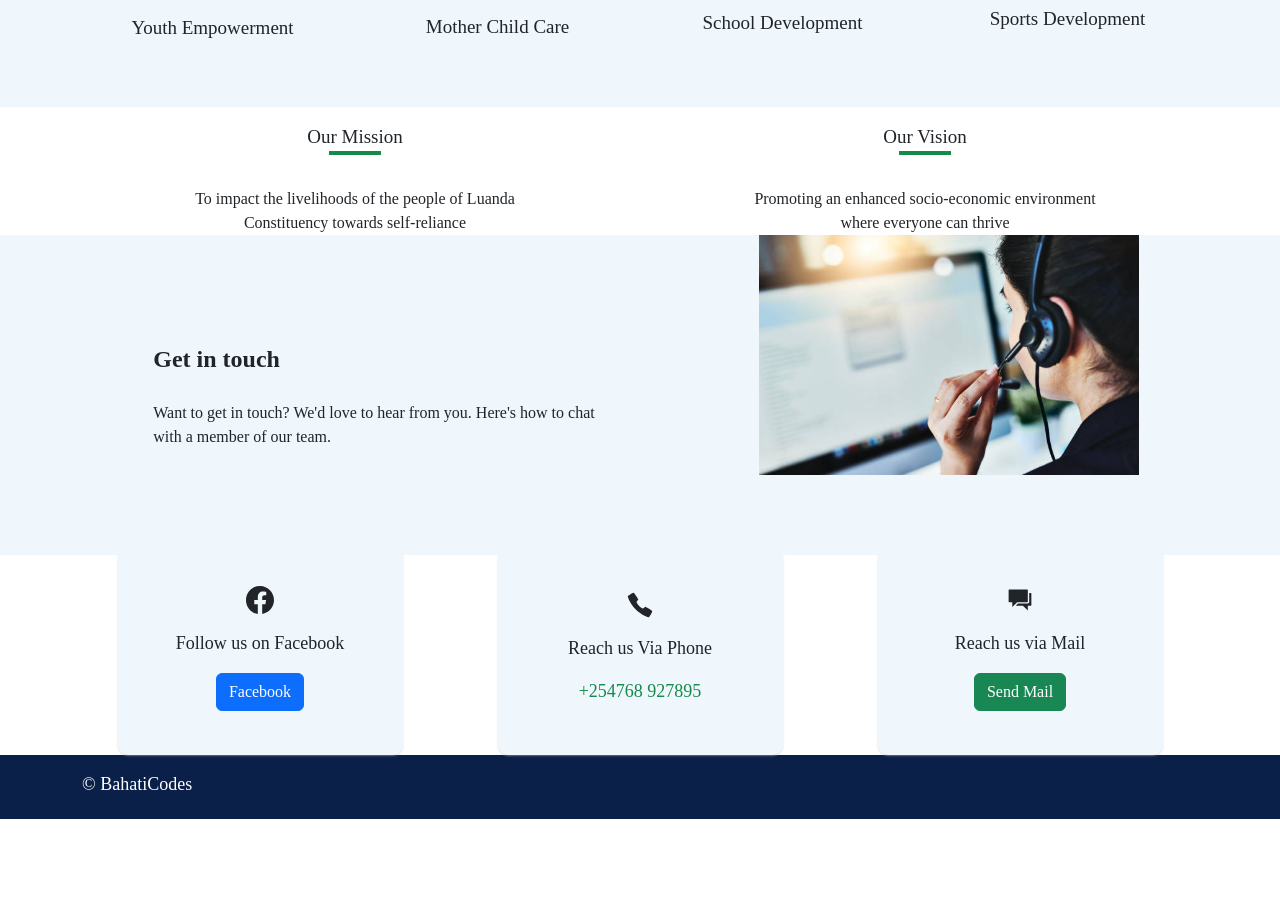
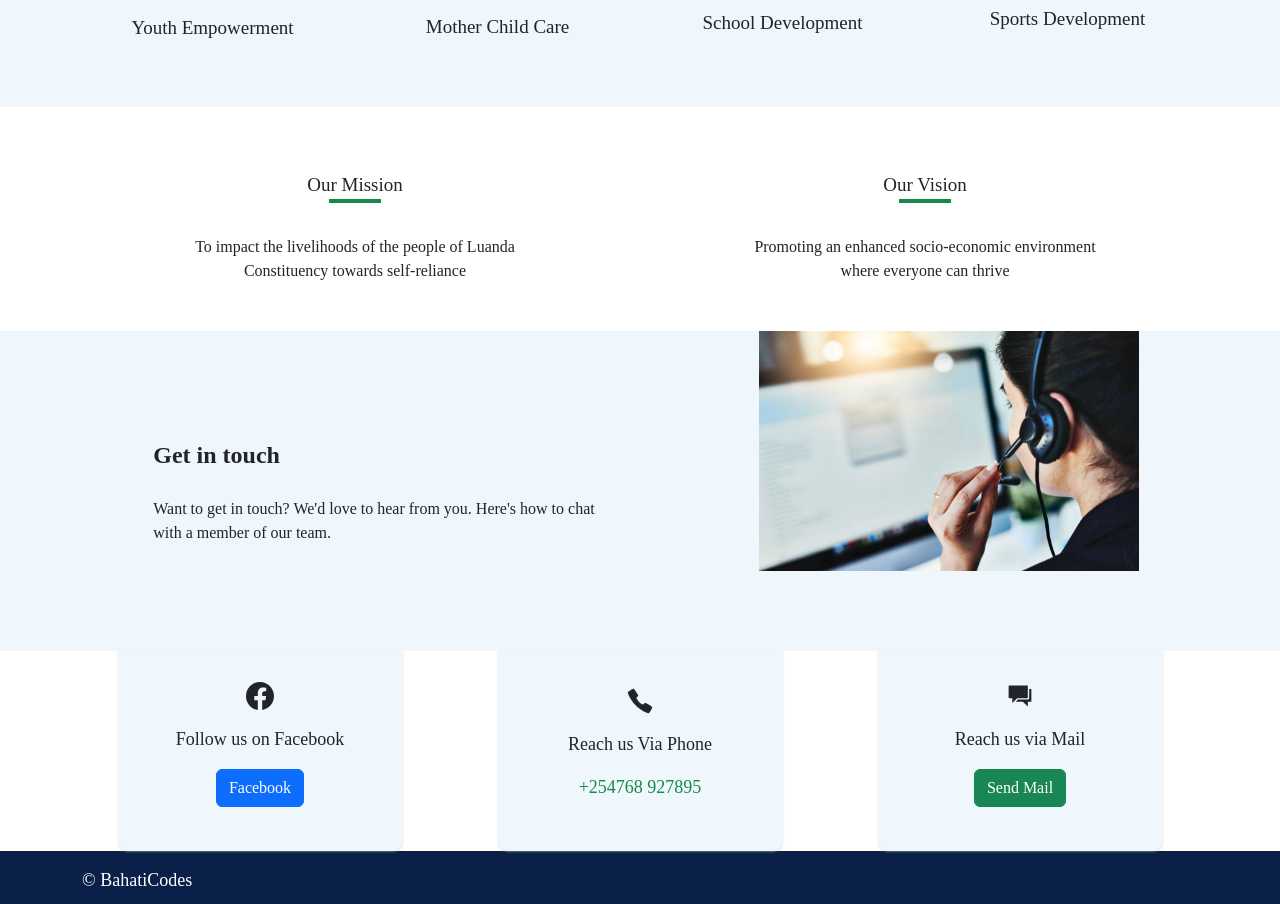
Before and after one commit to Manenomyk/Harold-mbati-site, a React (Create React App) app: page /about in a window 1280 px wide. Shown: the part 1463-2367 px from the top of the page. Before the commit the page ends 2282 px from the top, so only its background shows below. Built offline with nearby package versions, Linux system fonts and the light colour scheme; a web font is replaced by a local one.

Commit message:
vision statement

```diff
--- a/src/Pages/About/About.css
+++ b/src/Pages/About/About.css
@@ -98,3 +98,7 @@ background-color: #eff6fc;
     background-color: #148b49;
     margin-bottom: 2rem;
 }
+.missionstate{
+    padding-top: 3rem;
+    padding-bottom: 3rem;
+}
--- a/src/Pages/About/About.js
+++ b/src/Pages/About/About.js
@@ -151,7 +151,7 @@ function About() {
           </about.Row>
         </about.Container>
       </div>
-      <about.Container>
+      <about.Container className="missionstate">
         <about.Row>
           <about.Col lg={4} className="mx-auto">
             <div>
```
